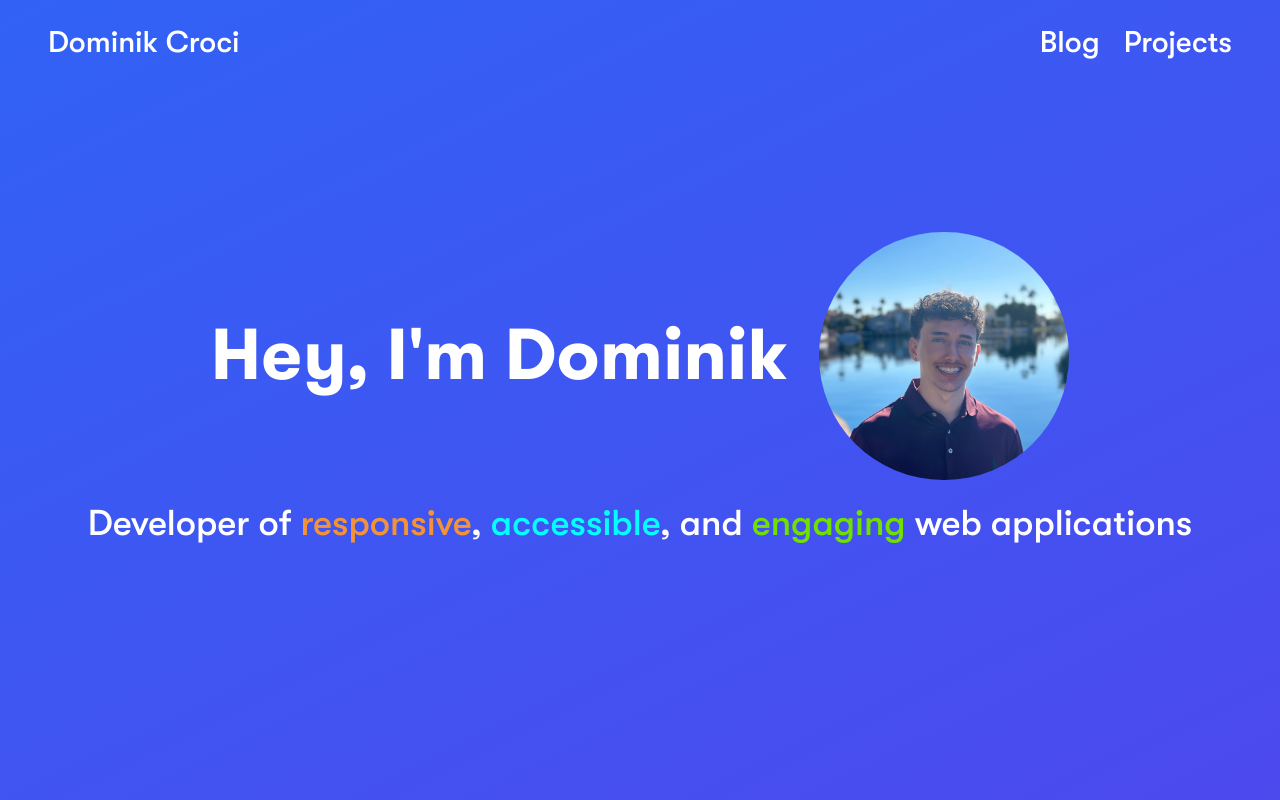
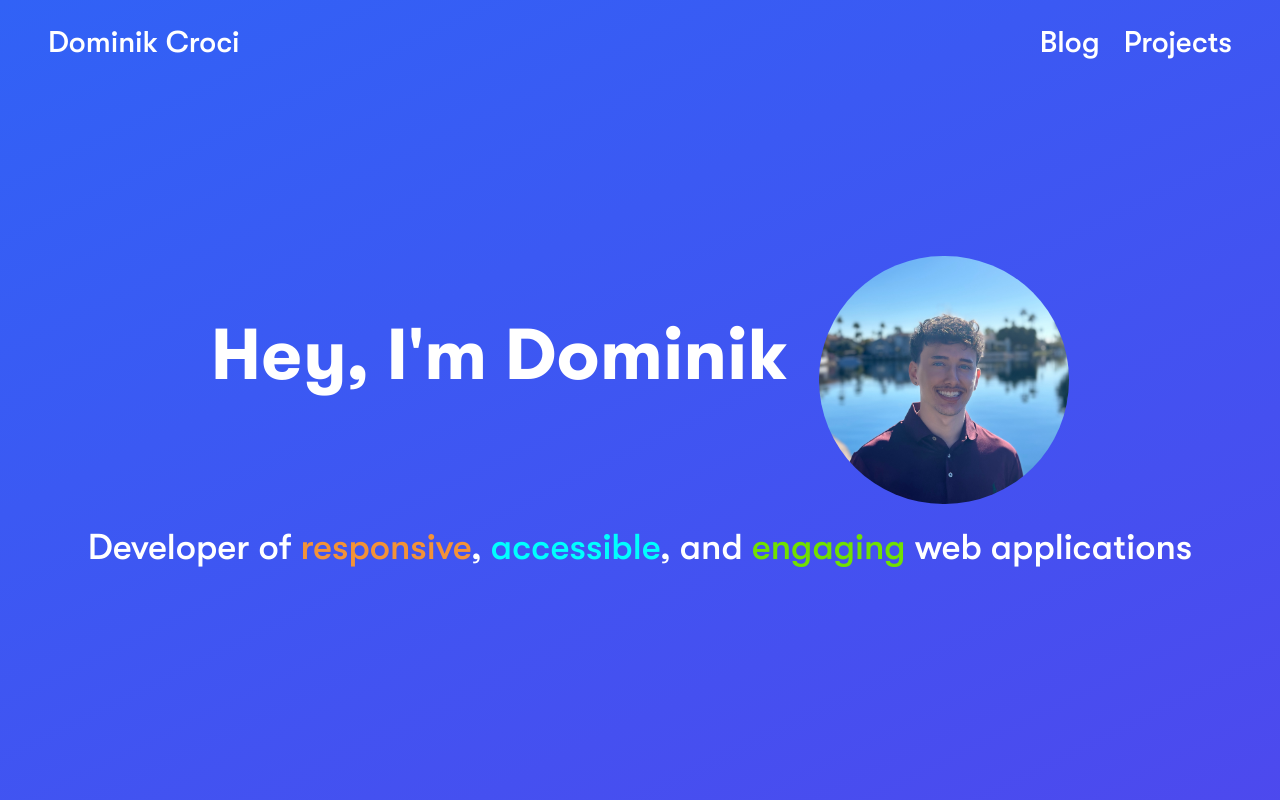
Before and after one commit to dcroci/Dominik-Croci-Portfolio, a Next.js app: page / in a window 1280 px wide. Shown: the top 800 px of the page. Built offline with nearby package versions, Linux system fonts and the light colour scheme.

Commit message:
add margin to picture

```diff
--- a/src/app/components/IntroSection.tsx
+++ b/src/app/components/IntroSection.tsx
@@ -15,7 +15,7 @@ function IntroSection() {
           alt="Professional photo of me"
           width={'250'}
           height={'50'}
-          className={`rounded-full ${isOpen && 'mt-16'}`}
+          className={`rounded-full mt-12 ${isOpen && 'mt-16'}`}
         />
         <h1 className="text-7xl py-6 text-center">{`Hey, I'm Dominik`}</h1>
       </div>
```
